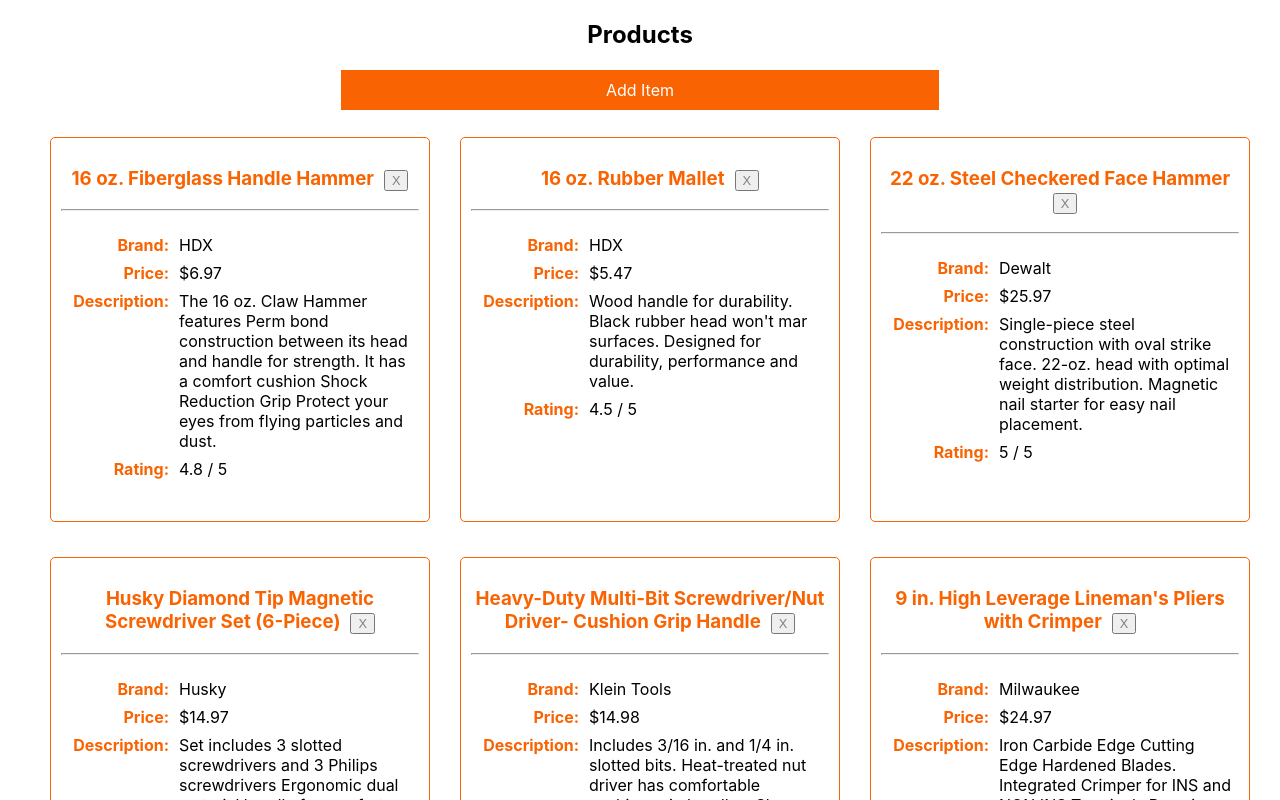
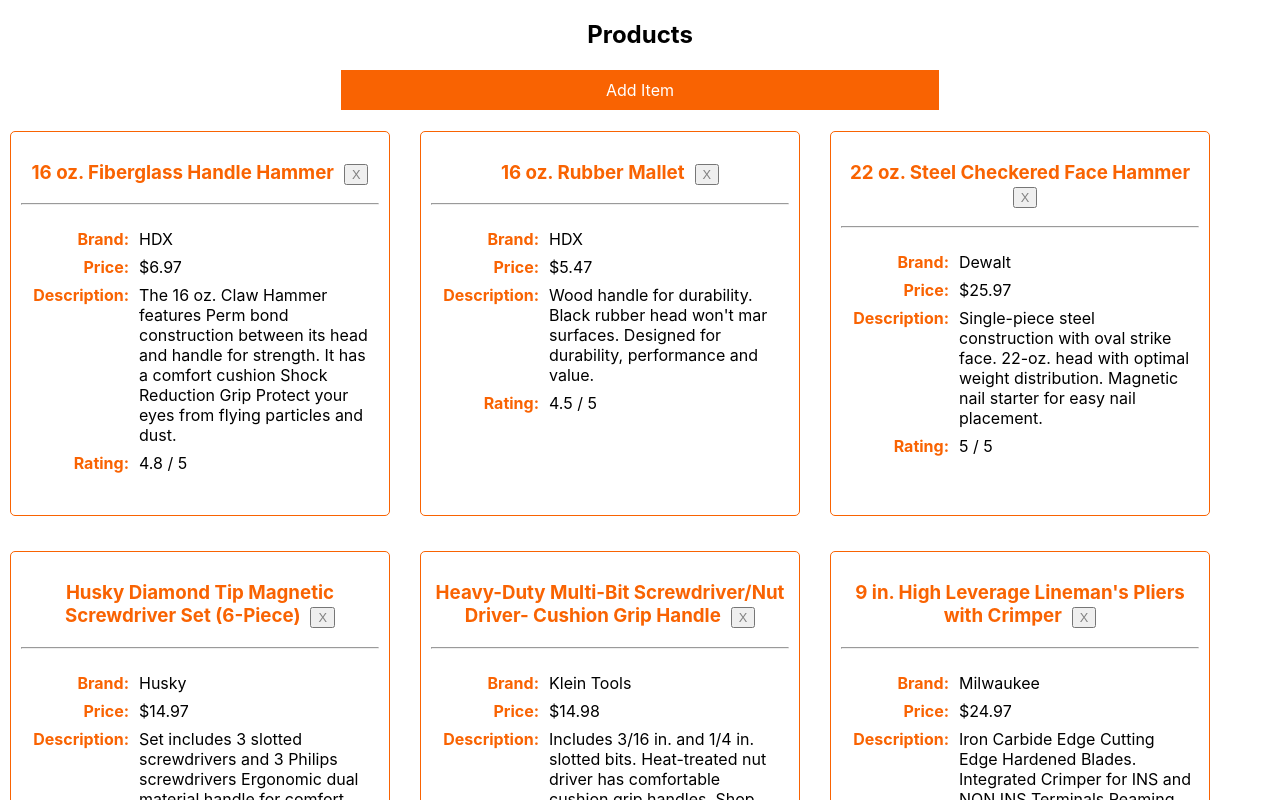
Before and after one commit to jithender4ever/Product-Browser-With-Hooks, a React (Create React App) app: page / in a window 1280 px wide. Shown: the top 800 px of the page. Built offline with nearby package versions, Linux system fonts and the light colour scheme; data requests are answered from the project's data file.

Commit message:
Fixes ul to div in JSX

```diff
--- a/src/components/Products/ProductList.jsx
+++ b/src/components/Products/ProductList.jsx
@@ -8,9 +8,9 @@ const ProductList = ({products, removeProduct}) => {
     ))
 
     const productListOrNoDataMessage = productList.length > 0 ? (
-        <ul className={styles['product-list']}>
+        <div className={styles['product-list']}>
             {productList}
-        </ul>
+        </div>
     ) : <p>No data to display</p>
 
     return (
```
Also changed, not shown: 1 other file (tests, documents, lock files or other folders).
